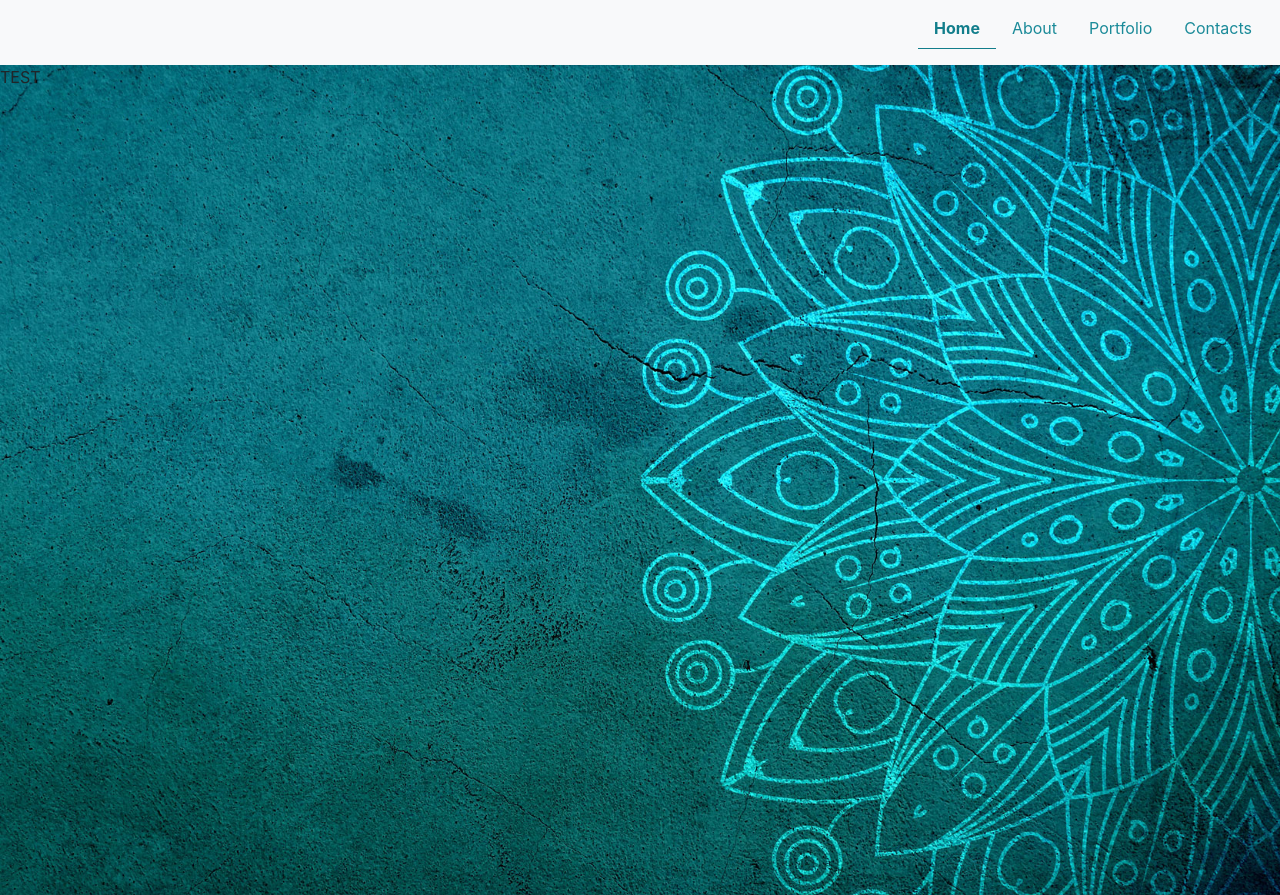
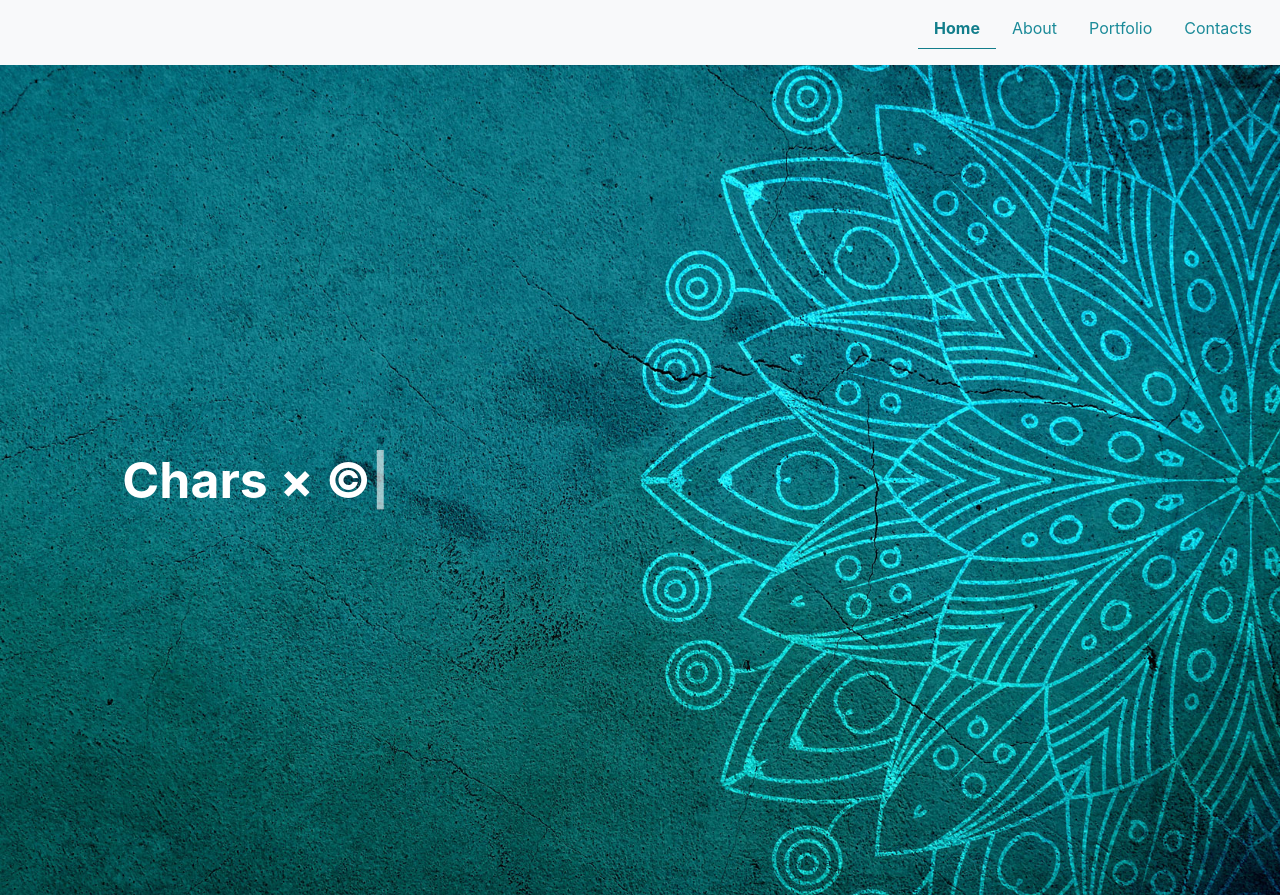
Before and after one commit to Dulatto/react-portfolio-2, a React (Create React App) app: page / in a window 1280 px wide. Built offline with nearby package versions, Linux system fonts and the light colour scheme.

Commit message:
typed.js

```diff
--- a/src/App.css
+++ b/src/App.css
@@ -22,6 +22,38 @@
   position: relative;
 
 }
+
+.home-text {
+  text-align: center;
+  position: absolute;
+  top: 50%;
+  left: 20%;
+  transform: translate(-50%, -50%);
+  color: #fff;
+  font-size:50px;
+  font-weight: bold;
+}
+
+.typed-cursor{
+  opacity: 1;
+  animation: typedjsBlink 0.7s infinite;
+  -webkit-animation: typedjsBlink 0.7s infinite;
+  animation: typedjsBlink 0.7s infinite;
+}
+@keyframes typedjsBlink{
+  50% { opacity: 0.0; }
+}
+@-webkit-keyframes typedjsBlink{
+  0% { opacity: 1; }
+  50% { opacity: 0.0; }
+  100% { opacity: 1; }
+}
+.typed-fade-out{
+  opacity: 0;
+  transition: opacity .25s;
+  -webkit-animation: 0;
+  animation: 0;
+}
 @media screen and (max-width: 1200px) {
   .home-page{
     background-image: url("/src/img/mandala-bg-size.jpg");
--- a/src/App.js
+++ b/src/App.js
@@ -8,28 +8,28 @@ function App() {
       <div className="container-fluid">
         <div className="row ">
           <div className="col-12 bg-light pt-2">
-            <ul class="nav nav-pills float-end mb-3" id="pills-tab" role="tablist">
-              <li class="nav-item" role="presentation">
-                <button class="nav-link active" id="pills-home-tab" data-bs-toggle="pill" data-bs-target="#pills-home" type="button" role="tab" aria-controls="pills-home" aria-selected="true">Home</button>
+            <ul className="nav nav-pills float-end mb-3" id="pills-tab" role="tablist">
+              <li className="nav-item" role="presentation">
+                <button className="nav-link active" id="pills-home-tab" data-bs-toggle="pill" data-bs-target="#pills-home" type="button" role="tab" aria-controls="pills-home" aria-selected="true">Home</button>
               </li>
-              <li class="nav-item" role="presentation">
-                <button class="nav-link" id="pills-profile-tab" data-bs-toggle="pill" data-bs-target="#pills-profile" type="button" role="tab" aria-controls="pills-profile" aria-selected="false">About</button>
+              <li className="nav-item" role="presentation">
+                <button className="nav-link" id="pills-profile-tab" data-bs-toggle="pill" data-bs-target="#pills-profile" type="button" role="tab" aria-controls="pills-profile" aria-selected="false">About</button>
               </li>
-              <li class="nav-item" role="presentation">
-                <button class="nav-link" id="pills-contact-tab" data-bs-toggle="pill" data-bs-target="#pills-contact" type="button" role="tab" aria-controls="pills-contact" aria-selected="false">Portfolio</button>
+              <li className="nav-item" role="presentation">
+                <button className="nav-link" id="pills-contact-tab" data-bs-toggle="pill" data-bs-target="#pills-contact" type="button" role="tab" aria-controls="pills-contact" aria-selected="false">Portfolio</button>
               </li>
-              <li class="nav-item" role="presentation">
-                <button class="nav-link" id="pills-contact-tab" data-bs-toggle="pill" data-bs-target="#pills-contact" type="button" role="tab" aria-controls="pills-contact" aria-selected="false">Contacts</button>
+              <li className="nav-item" role="presentation">
+                <button className="nav-link" id="pills-contact-tab" data-bs-toggle="pill" data-bs-target="#pills-contact" type="button" role="tab" aria-controls="pills-contact" aria-selected="false">Contacts</button>
               </li>
             </ul>
           </div>
           <div className="col-12 p-0">
-            <div class="tab-content" id="pills-tabContent">
-              <div class="tab-pane fade show home-page active" id="pills-home" role="tabpanel" aria-labelledby="pills-home-tab">
+            <div className="tab-content" id="pills-tabContent">
+              <div className="tab-pane fade show home-page active" id="pills-home" role="tabpanel" aria-labelledby="pills-home-tab">
                 <HomePage />
               </div>
-              <div class="tab-pane fade" id="pills-profile" role="tabpanel" aria-labelledby="pills-profile-tab">222222</div>
-              <div class="tab-pane fade" id="pills-contact" role="tabpanel" aria-labelledby="pills-contact-tab">33333</div>
+              <div className="tab-pane fade" id="pills-profile" role="tabpanel" aria-labelledby="pills-profile-tab">222222</div>
+              <div className="tab-pane fade" id="pills-contact" role="tabpanel" aria-labelledby="pills-contact-tab">33333</div>
             </div>
           </div>
         </div>
--- a/src/Components/HomePage.js
+++ b/src/Components/HomePage.js
@@ -1,9 +1,33 @@
-import React from 'react';
+import React, { useRef, useEffect } from 'react';
+import Typed from 'typed.js';
 
 function HomePage(props) {
+    const el = React.useRef(null);
+
+    const typed = React.useRef(null);
+    useEffect(() => {
+        const options = {
+            strings: ['Some <i>strings</i> with', 'Some <strong>HTML</strong>', 'Chars &times; &copy;'],
+
+            typeSpeed: 50,
+            backSpeed: 50,
+            fadeOut: true,
+            loop: true
+        };
+
+        // elRef refers to the <span> rendered below
+        typed.current = new Typed(el.current, options);
+
+        return () => {
+            // Make sure to destroy Typed instance during cleanup
+            // to prevent memory leaks
+            typed.current.destroy();
+        }
+    }, [])
+
     return (
-        <div className="">
-            TEST
+        <div className="home-text">
+            <span className='d-inline' style={{ whiteSpace: 'pre' }} ref={el} />
         </div>
     );
 }
```
